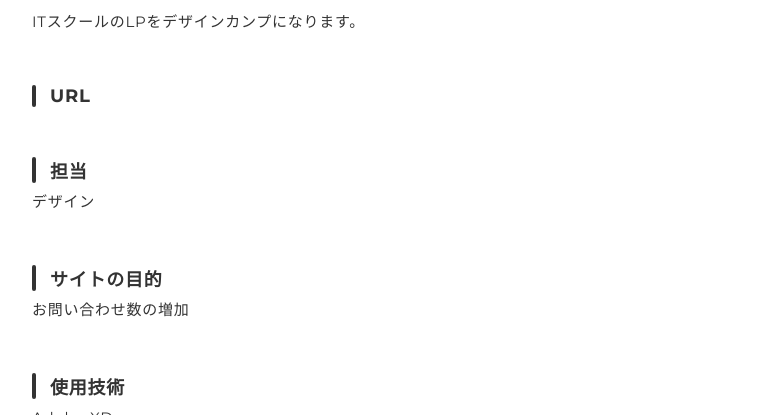
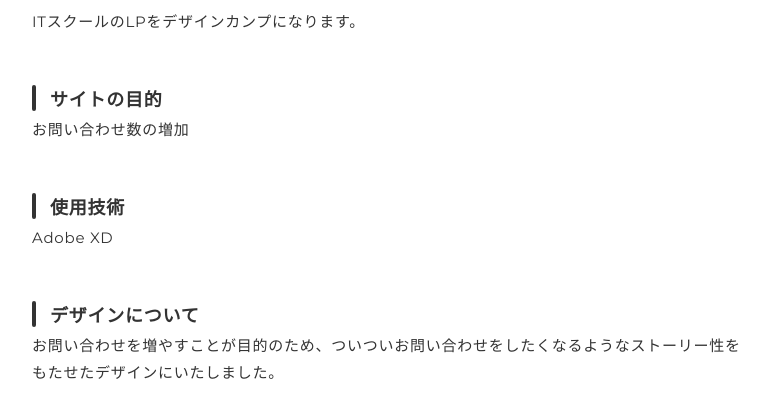
Before and after one commit to primula02/portfolio01, a plain HTML site: page works-5.html in a window 1280 px wide. Shown: the part 777-1192 px from the top of the page, without its empty margins (248-1031 px from the left). Drawn offline with nearby package versions, Linux system fonts and the light colour scheme.

Commit message:
Update works-5.html

```diff
--- a/works-5.html
+++ b/works-5.html
@@ -44,10 +44,6 @@
             <p>
               ITスクールのLPをデザインカンプになります。
             </p>
-            <h3>URL</h3>
-            <p><a href="" target="_blank" rel="noopener"></a></p>
-            <h3>担当</h3>
-            <p>デザイン</p>
             <h3>サイトの目的</h3>
             <p>お問い合わせ数の増加</p>
             <h3>使用技術</h3>
```
